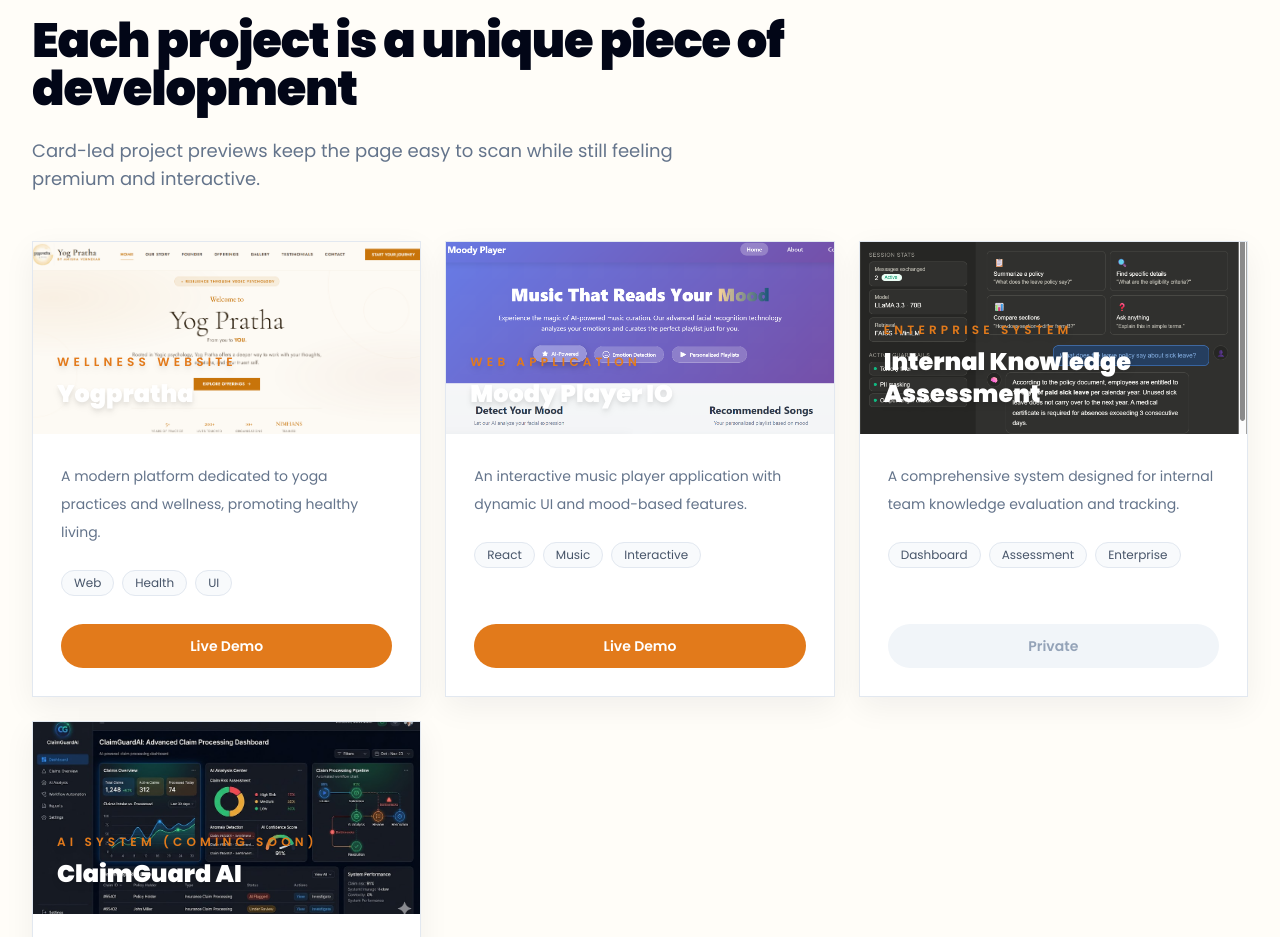
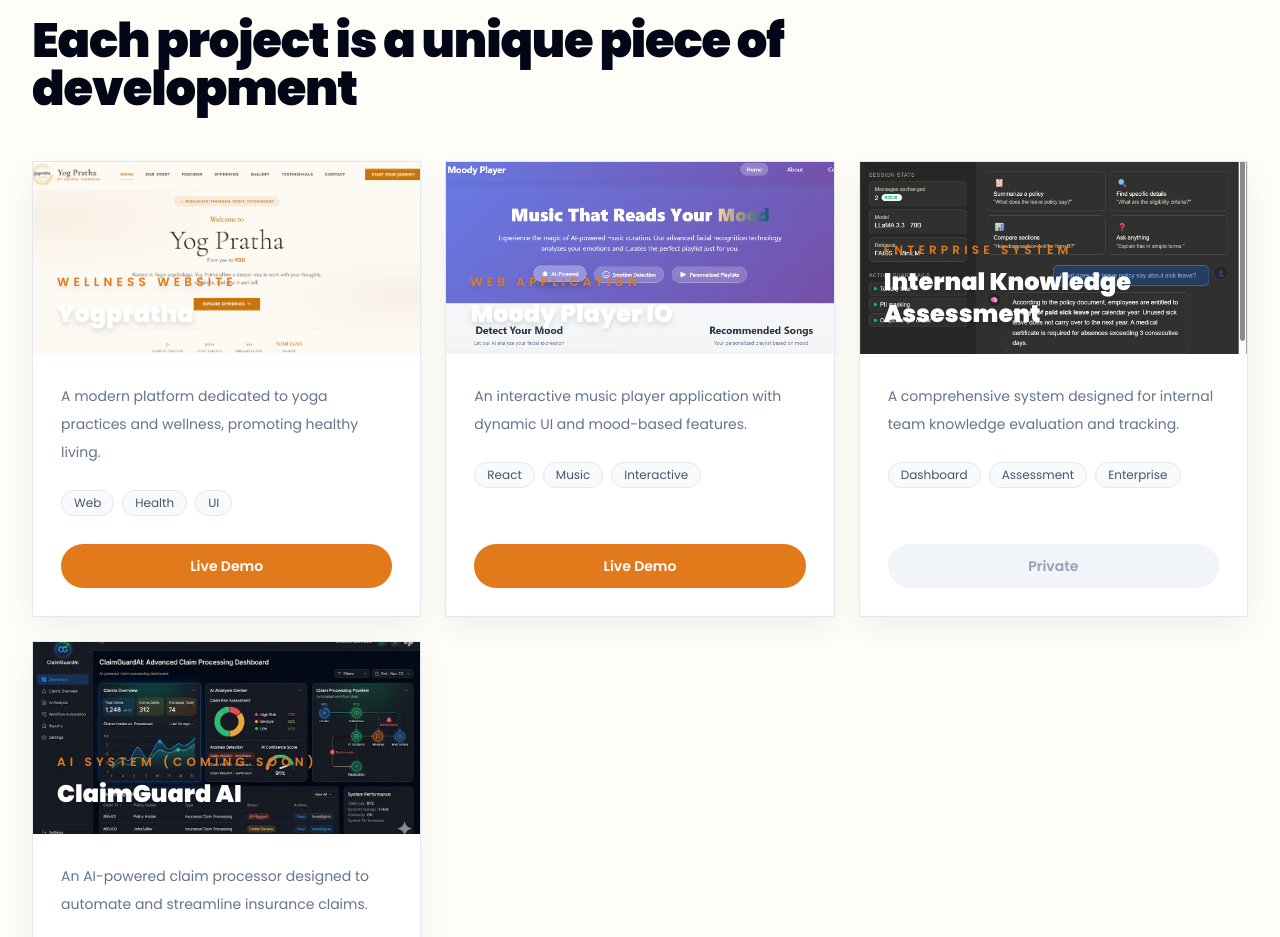
Before and after one commit to Mahima-1513/Mahima-Portfolio, a React (Vite) app in the folder frontend/: page / in a window 1280 px wide. Shown: the part 3220-4157 px from the top of the page. Built offline with nearby package versions, Linux system fonts and the light colour scheme.

Commit message:
change in projectsection

```diff
--- a/frontend/src/sections/ProjectsSection.jsx
+++ b/frontend/src/sections/ProjectsSection.jsx
@@ -44,7 +44,7 @@ export function ProjectsSection() {
         <SectionHeading
           eyebrow="Portfolio"
           title="Each project is a unique piece of development"
-          description="Card-led project previews keep the page easy to scan while still feeling premium and interactive."
+          // description="Card-led project previews keep the page easy to scan while still feeling premium and interactive."
         />
       </Reveal>
 
```
